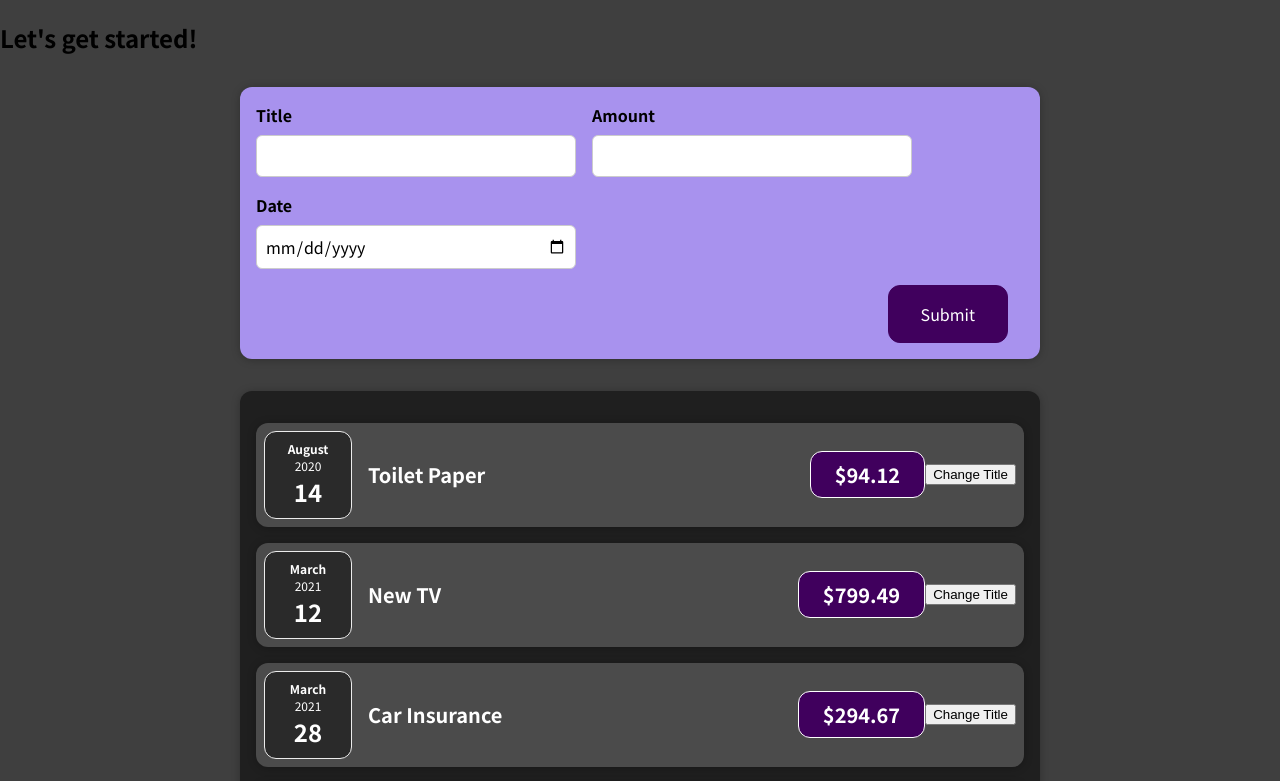
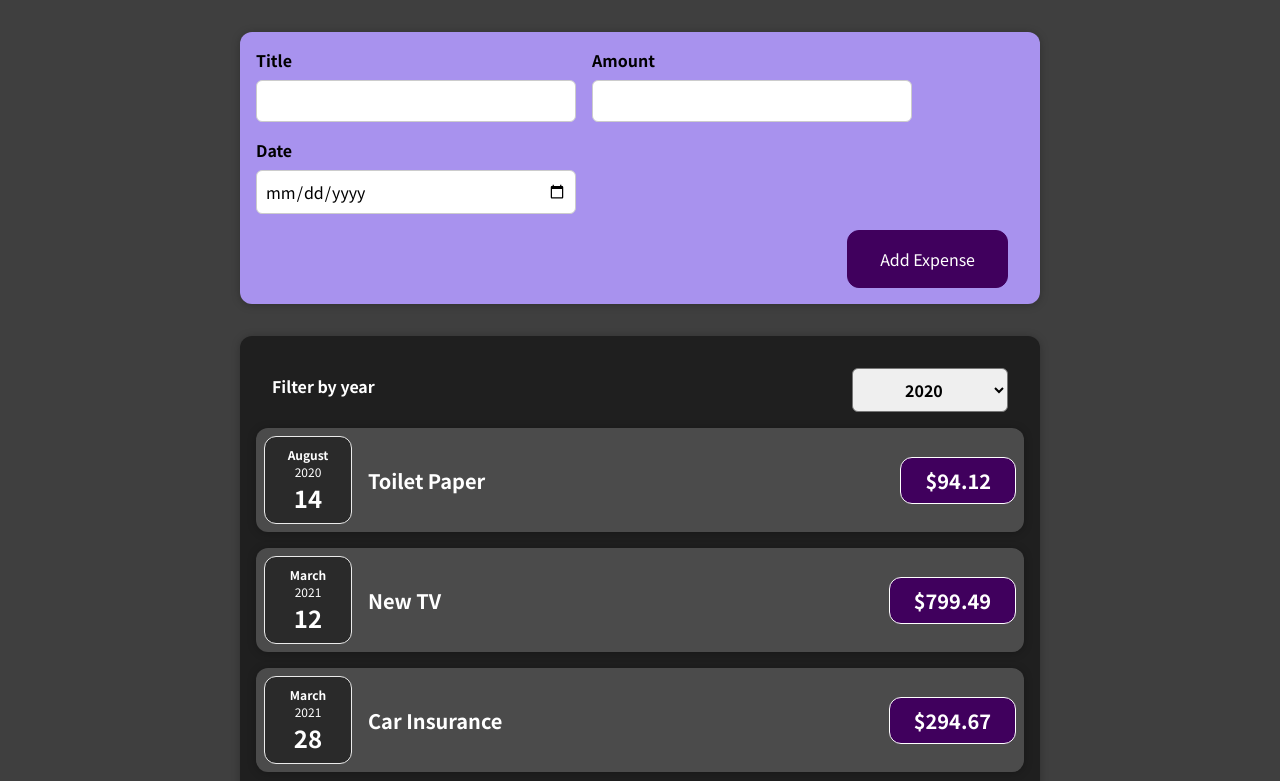
Before and after one commit to sahil2311sharma/Track-my-Expense, a React (Create React App) app: page / in a window 1280 px wide. Shown: the top 781 px of the page. Built offline with nearby package versions, Linux system fonts and the light colour scheme.

Commit message:
Module 2 Completed useState

```diff
--- a/src/App.js
+++ b/src/App.js
@@ -25,17 +25,15 @@
     },
   ];
 
-  // return React.createElement(
-  //   'div',
-  //   {},
-  //   React.createElement('h2', {}, "Let's get started!"),
-  //   React.createElement(Expenses, { items: expenses })
-  // );
+  const addExpenseHandler = expense => {
+    console.log('In App.js');
+    console.log(expense);
+  };
+
 
   return (
     <div>
-      <h2>Let's get started!</h2>
-      <NewExpense></NewExpense>
+      <NewExpense onAddExpense={addExpenseHandler} />
       <Expenses items={expenses} />
     </div>
   );
--- a/src/components/Expenses/ExpenseItem.js
+++ b/src/components/Expenses/ExpenseItem.js
@@ -1,23 +1,17 @@
-import React,{ useState } from 'react';
+import React from 'react';
 
 import ExpenseDate from './ExpenseDate';
 import Card from '../UI/Card';
 import './ExpenseItem.css';
 
 const ExpenseItem = (props) => {
-  const [title,setTitle] = useState(props.title);
-  const title_Change_Listener = () => {
-    setTitle('Changed');
-    console.log(title);
-  }
-    return (
+  return (
     <Card className='expense-item'>
       <ExpenseDate date={props.date} />
       <div className='expense-item__description'>
-        <h2>{title}</h2>
+        <h2>{props.title}</h2>
         <div className='expense-item__price'>${props.amount}</div>
       </div>
-      <button onClick={title_Change_Listener} >Change Title</button>
     </Card>
   );
 }
--- a/src/components/Expenses/Expenses.css
+++ b/src/components/Expenses/Expenses.css
@@ -4,6 +4,4 @@
     margin: 2rem auto;
     width: 50rem;
     max-width: 95%;
-    border-radius: 12px;
-    box-shadow: 0 1px 8px rgba(0, 0, 0, 0.25);
 }
--- a/src/components/Expenses/Expenses.js
+++ b/src/components/Expenses/Expenses.js
@@ -1,12 +1,21 @@
-import React from 'react';
+import React, { useState } from 'react';
 
 import ExpenseItem from './ExpenseItem';
 import Card from '../UI/Card';
+import ExpensesFilter from './ExpensesFilter';
 import './Expenses.css';
 
 const Expenses = (props) => {
+  const [filteredYear, setFilteredYear] = useState('2020');
+
+  const filterChangeHandler = selectedYear => {
+    setFilteredYear(selectedYear);
+  };
+
   return (
-    <Card className="expenses">
+    <div>
+      <Card className='expenses'>
+        <ExpensesFilter selected={filteredYear} onChangeFilter={filterChangeHandler} />
         <ExpenseItem
           title={props.items[0].title}
           amount={props.items[0].amount}
@@ -28,7 +37,8 @@
           date={props.items[3].date}
         />
       </Card>
+    </div>
   );
-}
+};
 
 export default Expenses;
--- /dev/null
+++ b/src/components/Expenses/ExpensesFilter.css
@@ -0,0 +1,24 @@
+.expenses-filter {
+    color: white;
+    padding: 0 1rem;
+}
+
+.expenses-filter__control {
+    display: flex;
+    width: 100%;
+    align-items: center;
+    justify-content: space-between;
+    margin: 1rem 0;
+}
+
+.expenses-filter label {
+    font-weight: bold;
+    margin-bottom: 0.5rem;
+}
+
+.expenses-filter select {
+    font: inherit;
+    padding: 0.5rem 3rem;
+    font-weight: bold;
+    border-radius: 6px;
+}
--- /dev/null
+++ b/src/components/Expenses/ExpensesFilter.js
@@ -0,0 +1,25 @@
+import React from 'react';
+
+import './ExpensesFilter.css';
+
+const ExpensesFilter = (props) => {
+  const dropdownChangeHandler = (event) => {
+    props.onChangeFilter(event.target.value);
+  };
+
+  return (
+    <div className='expenses-filter'>
+      <div className='expenses-filter__control'>
+        <label>Filter by year</label>
+        <select value={props.selected} onChange={dropdownChangeHandler}>
+          <option value='2022'>2022</option>
+          <option value='2021'>2021</option>
+          <option value='2020'>2020</option>
+          <option value='2019'>2019</option>
+        </select>
+      </div>
+    </div>
+  );
+};
+
+export default ExpensesFilter;
--- a/src/components/NewExpense/ExpenseForm.js
+++ b/src/components/NewExpense/ExpenseForm.js
@@ -1,77 +1,96 @@
-import React, {useState} from 'react'
-import './ExpenseForm.css'
+import React, { useState } from 'react';
 
-const ExpenseForm = () => {
+import './ExpenseForm.css';
 
-    const [enteredTitle,setEnteredTitle] = useState('');
-    const [enteredAmount,setEnteredAmount] = useState('');
-    const [enteredDate,setEnteredDate] = useState('');
+const ExpenseForm = (props) => {
+  const [enteredTitle, setEnteredTitle] = useState('');
+  const [enteredAmount, setEnteredAmount] = useState('');
+  const [enteredDate, setEnteredDate] = useState('');
+  // const [userInput, setUserInput] = useState({
+  //   enteredTitle: '',
+  //   enteredAmount: '',
+  //   enteredDate: '',
+  // });
 
-    // const [userInput,setUserInput] = useState({
-    //     enteredTitle: '',
-    //     enteredAmount: '',
-    //     enteredDate: ''
-    // })
-
-    const titleChangeListener = (event) => {
-
+  const titleChangeHandler = (event) => {
     setEnteredTitle(event.target.value);
     // setUserInput({
-        //     ...userInput,
-        //     enteredTitle: event.target.value
+    //   ...userInput,
+    //   enteredTitle: event.target.value,
     // });
-    }
+    // setUserInput((prevState) => {
+    //   return { ...prevState, enteredTitle: event.target.value };
+    // });
+  };
+
   const amountChangeHandler = (event) => {
     setEnteredAmount(event.target.value);
     // setUserInput({
-        //     ...userInput,
-        //     enteredAmount: event.target.value
+    //   ...userInput,
+    //   enteredAmount: event.target.value,
     // });
-    }
+  };
+
   const dateChangeHandler = (event) => {
     setEnteredDate(event.target.value);
     // setUserInput({
-        //     ...userInput,
-        //     enteredDate: event.target.value
+    //   ...userInput,
+    //   enteredDate: event.target.value,
     // });
-    }
+  };
 
-    const submitHandler = (event) =>{
+  const submitHandler = (event) => {
     event.preventDefault();
-        const expenseDate = {
+
+    const expenseData = {
       title: enteredTitle,
       amount: enteredAmount,
-            date: new Date(enteredDate)
-        }
-        console.log(expenseDate);
+      date: new Date(enteredDate),
+    };
+
+    props.onSaveExpenseData(expenseData);
     setEnteredTitle('');
     setEnteredAmount('');
     setEnteredDate('');
-    }
+  };
+
   return (
-
     <form onSubmit={submitHandler}>
       <div className='new-expense__controls'>
         <div className='new-expense__control'>
           <label>Title</label>
-                <input type = 'text' value={enteredTitle} onChange={titleChangeListener} />
+          <input
+            type='text'
+            value={enteredTitle}
+            onChange={titleChangeHandler}
+          />
         </div>
         <div className='new-expense__control'>
           <label>Amount</label>
-                <input type = 'number' min='0.01' step = '0.01' value={enteredAmount} onChange={amountChangeHandler}/>
+          <input
+            type='number'
+            min='0.01'
+            step='0.01'
+            value={enteredAmount}
+            onChange={amountChangeHandler}
+          />
         </div>
         <div className='new-expense__control'>
           <label>Date</label>
-                <input type = 'date' min= '2019-01-01' max='2022-12-31' value={enteredDate} onChange={dateChangeHandler} />
+          <input
+            type='date'
+            min='2019-01-01'
+            max='2022-12-31'
+            value={enteredDate}
+            onChange={dateChangeHandler}
+          />
         </div>
       </div>
       <div className='new-expense__actions'>
-            <button type='submit'>
-                Submit
-            </button>
+        <button type='submit'>Add Expense</button>
       </div>
     </form>
-  )
-}
+  );
+};
 
-export default ExpenseForm
+export default ExpenseForm;
--- a/src/components/NewExpense/NewExpense.js
+++ b/src/components/NewExpense/NewExpense.js
@@ -3,10 +3,18 @@
 
 import ExpenseForm from './ExpenseForm'
 
-const NewExpense = () => {
+const NewExpense = (props) => {
+  const saveExpenseDataHandler = (enteredExpenseData) => {
+    const expenseData = {
+      ...enteredExpenseData,
+      id: Math.random().toString()
+    }
+    props.onAddExpense(expenseData);
+  };
+
   return (
     <div className='new-expense '>
-        <ExpenseForm></ExpenseForm>
+        <ExpenseForm onSaveExpenseData = {saveExpenseDataHandler} />
     </div>
   )
 }
```
Lines whose indentation alone changed are shown as unchanged.
